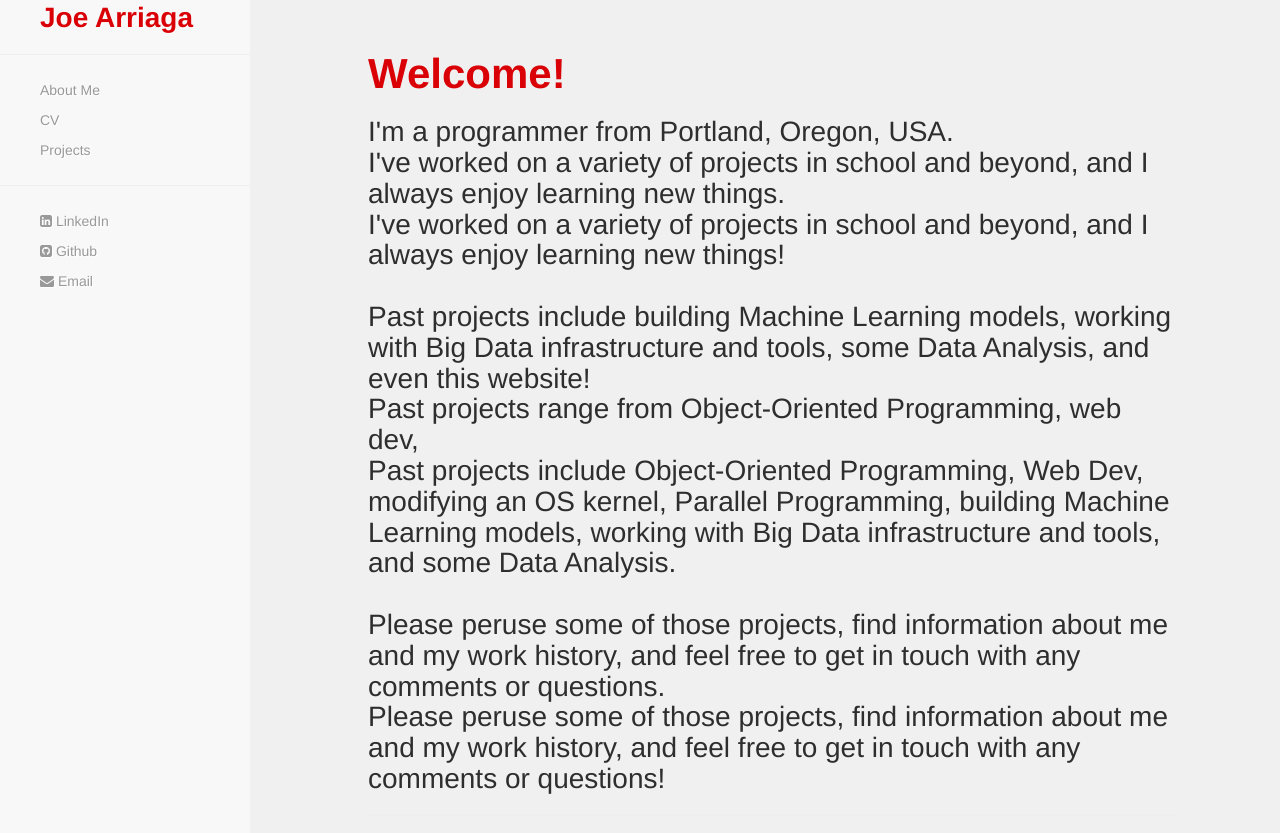
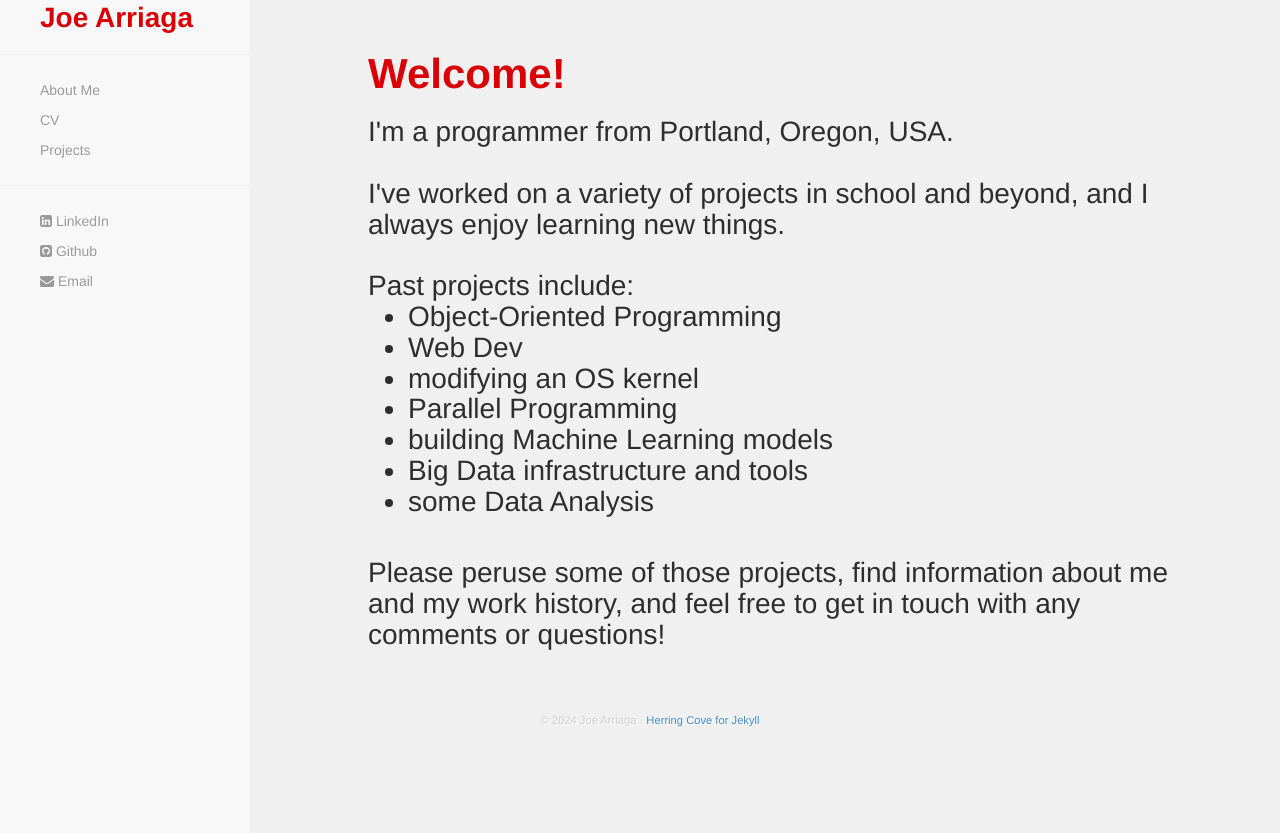
Before and after one commit to joe-arriaga/joe-arriaga.github.io, a Jekyll site: the page built from index.html, in a window 1280 px wide and 900 px high, scrolled down 497 px, cut to the strip 51-884 px from the top of the window. Built offline with Jekyll 4.4.1, drawn with Linux system fonts in a browser that asks for light colours; after the commit the page ends 1281 px from its top, so only the background shows below that.

Commit message:
Updated greeting.html

```diff
--- a/_includes/greeting.html
+++ b/_includes/greeting.html
@@ -4,25 +4,22 @@
       <h1>Welcome!</h1>
       <h2>
           I'm a programmer from Portland, Oregon, USA.
-          <br>
-          I've worked on a variety of projects in school and beyond, and I always enjoy learning new things.
-          <br>
-          I've worked on a variety of projects in school and beyond, and I always enjoy learning new things!
           <br><br>
 
-          Past projects include building Machine Learning models, working with Big Data
-          infrastructure and tools, some Data Analysis, and even this website!
+          I've worked on a variety of projects in school and beyond, and I always enjoy learning new things.
+          <br><br>
+          Past projects include:
+          <ul>
+            <li>Object-Oriented Programming</li>
+            <li>Web Dev</li>
+            <li>modifying an OS kernel</li>
+            <li>Parallel Programming</li>
+            <li>building Machine Learning models</li>
+            <li>Big Data infrastructure and tools</li>
+            <li>some Data Analysis</li>
+          </ul>
           <br>
-          Past projects range from Object-Oriented Programming, web dev,
-          <br>
-          Past projects include Object-Oriented Programming, Web Dev, modifying an OS kernel,
-          Parallel Programming, building Machine Learning models, working with Big Data
-          infrastructure and tools, and some Data Analysis.
-          <br><br>
 
-          Please peruse some of those projects, find information about me and my work history,
-          and feel free to get in touch with any comments or questions.
-          <br>
           Please peruse some of those projects, find information about me and my work history,
           and feel free to get in touch with any comments or questions!
         </h2>
```
